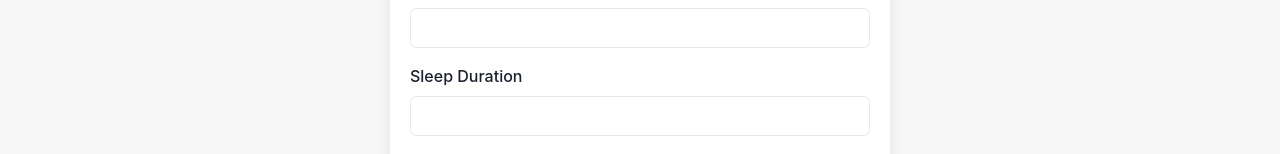
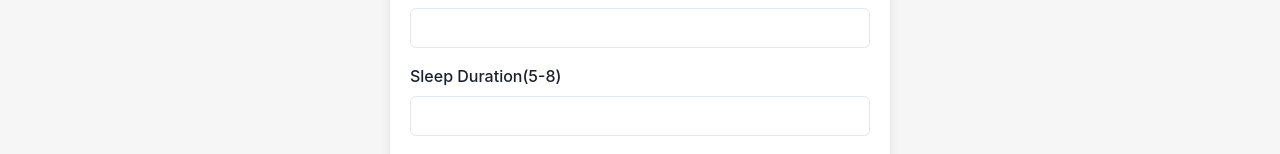
Before and after one commit to hrishav77/Sleep-Disorder, a React (Create React App) app in the folder frontend/: page / in a window 1280 px wide. Shown: the part 185-339 px from the top of the page. Built offline with nearby package versions, Linux system fonts and the light colour scheme.

Commit message:
Minor change in range
changes in range of form

```diff
--- a/frontend/src/Components/Form.js
+++ b/frontend/src/Components/Form.js
@@ -77,7 +77,7 @@ const InputForm = () => {
 
       const selected_columns = [
         'Age',
-        'Sleep Duration',
+        'Sleep Duration(5-8)',
         'Quality of Sleep(4-10)',
         'Physical Activity Level(30-100)',
         'Stress Level(3-8)',
```
Also changed, not shown: 1 other file (tests, documents, lock files or other folders).
